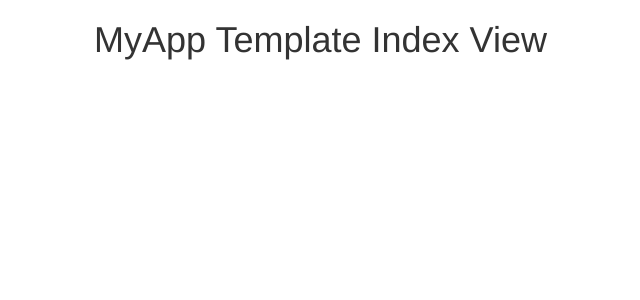
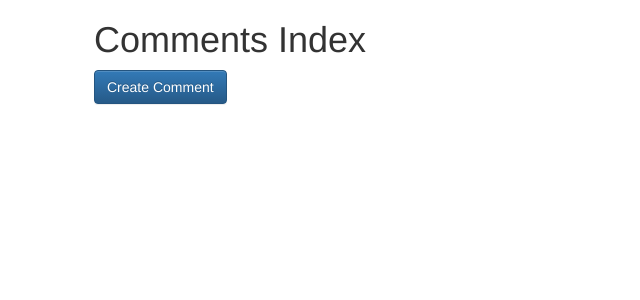
Before and after one commit to roanhawkeye/coderomate_comments, a Django app: page /myapp/ in a window 1280 px wide. Shown: the top 300 px of the page, without its empty margins (181-821 px from the left). Run offline with Django 3.2, Linux system fonts and the light colour scheme; some libraries are stand-ins or nearby versions.

Commit message:
button to create new comment from index

```diff
--- a/myapp/templates/myapp/index.html
+++ b/myapp/templates/myapp/index.html
@@ -1,10 +1,15 @@
 {% extends "base.html" %}
+
+{% load bootstrap3 %}
 
 {% block content %}
 
 <div class="container">
   <div class="col-md-8 col-md-offset-2">
-    <h1>MyApp Template Index View</h1>
+    <h1> Comments Index </h1>
+    {% buttons %}
+    <a type="submit" class="btn btn-primary" href="{% url 'myapp:create' %}">Create Comment</a>
+    {% endbuttons %}
   </div><!-- col-md -->
 </div><!-- container -->
 
```
